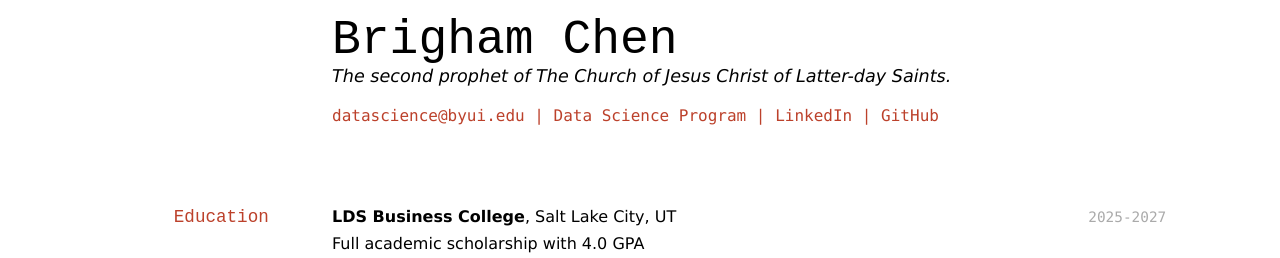
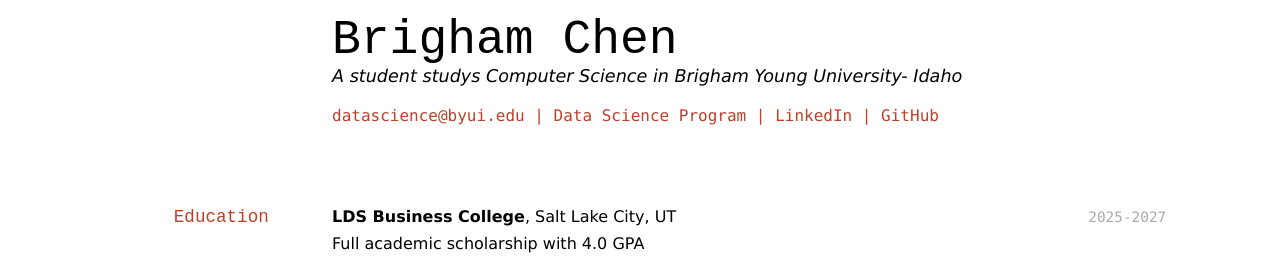
Before and after one commit to brigham4210/brichen-resume, a Jekyll site: the page built from docs/index.md, in a window 1280 px wide. Shown: the top 258 px of the page. Built offline with Jekyll 4.4.1, drawn with Linux system fonts in a browser that asks for light colours.

Commit message:
Update index.md

```diff
--- a/docs/index.md
+++ b/docs/index.md
@@ -3,7 +3,7 @@ layout: cv
 title: Brigham Chen's Resume
 ---
 # Brigham Chen
-The second prophet of The Church of Jesus Christ of Latter-day Saints.
+A student studys Computer Science in Brigham Young University- Idaho
 
 <div id="webaddress">
 <a href="datascience@byui.edu">datascience@byui.edu</a>
```
